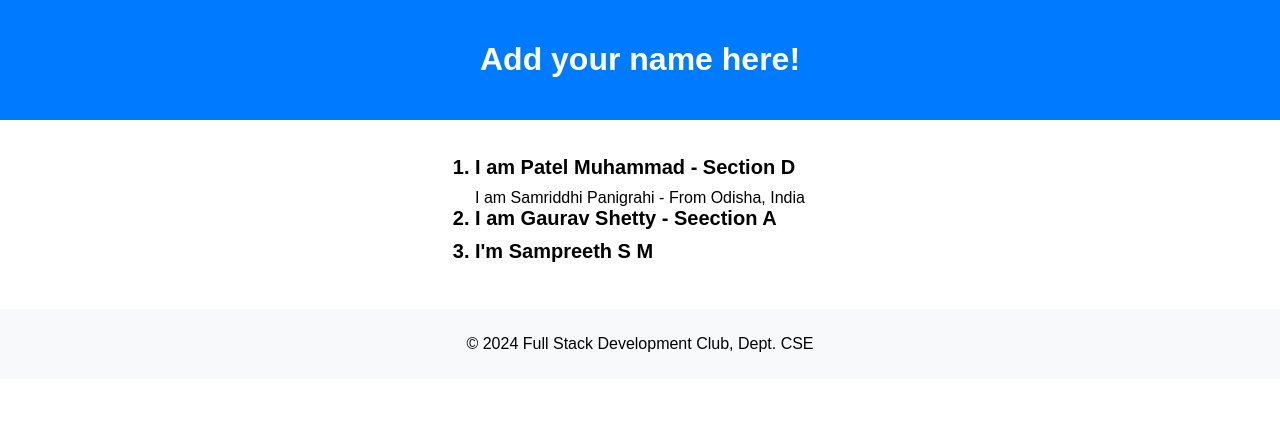
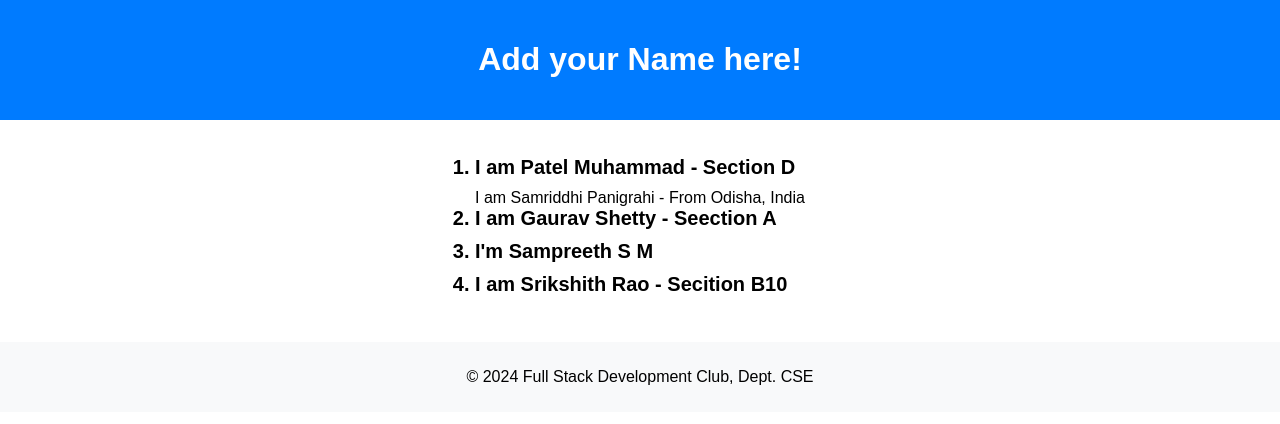
Before and after one commit to Patel-Muhammad/name-pr, a plain HTML site: page index.html in a window 1280 px wide. Drawn offline with Linux system fonts and the light colour scheme.

Commit message:
Name changed

```diff
--- a/index.html
+++ b/index.html
@@ -8,11 +8,11 @@
 </head>
 <body>
   <header>
-    <h1>Add your name here!</h1>
+    <h1>Add your Name here!</h1>
   </header>
   <main>
     <ul id="student-list">
-
+      <!-- Students' names will be added here -->
 
         <li>
             I am Patel Muhammad - Section D
@@ -27,7 +27,9 @@
         	I am Gaurav Shetty - Seection A
 </li>
 <li> I'm Sampreeth S M </li>
-
+<li>
+  I am Srikshith Rao - Secition B10
+</li>
 
 
     </ul>
```
